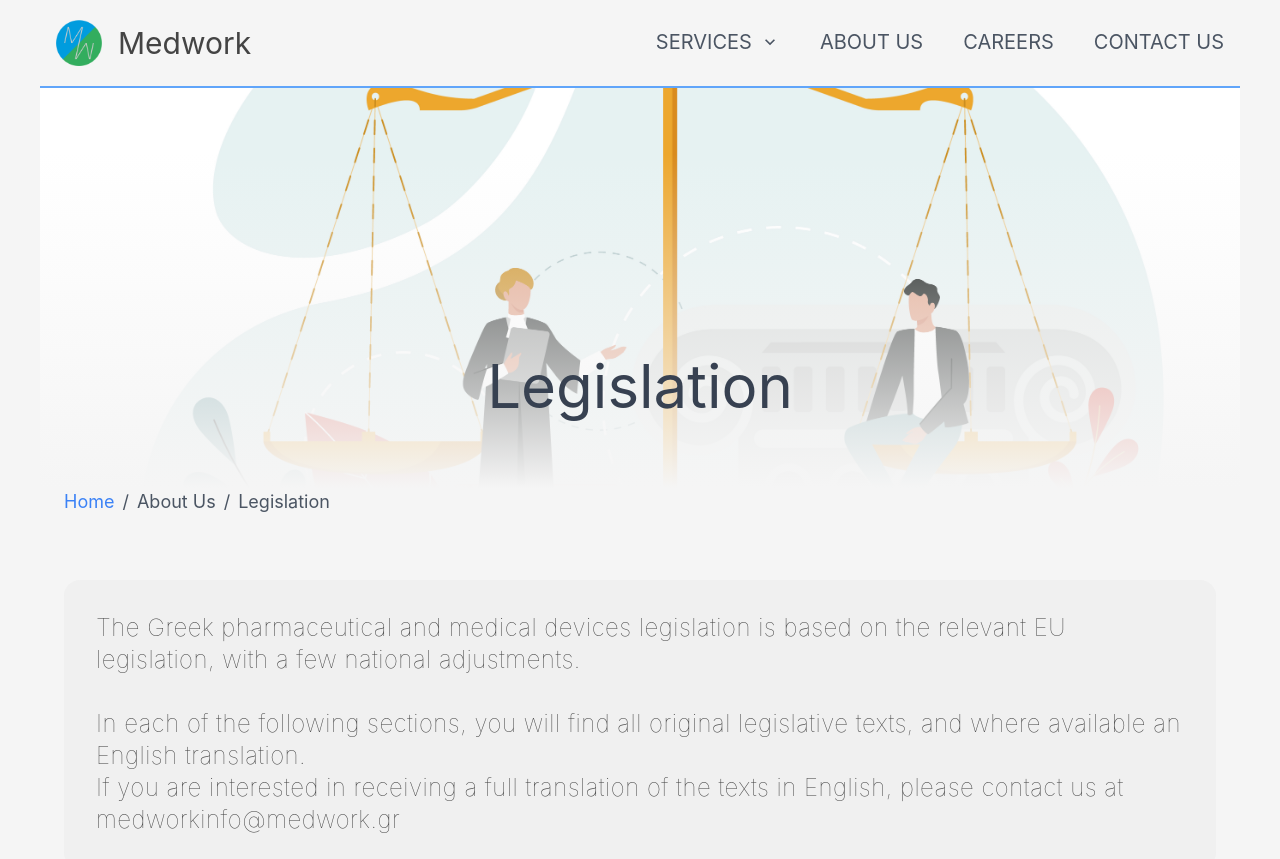
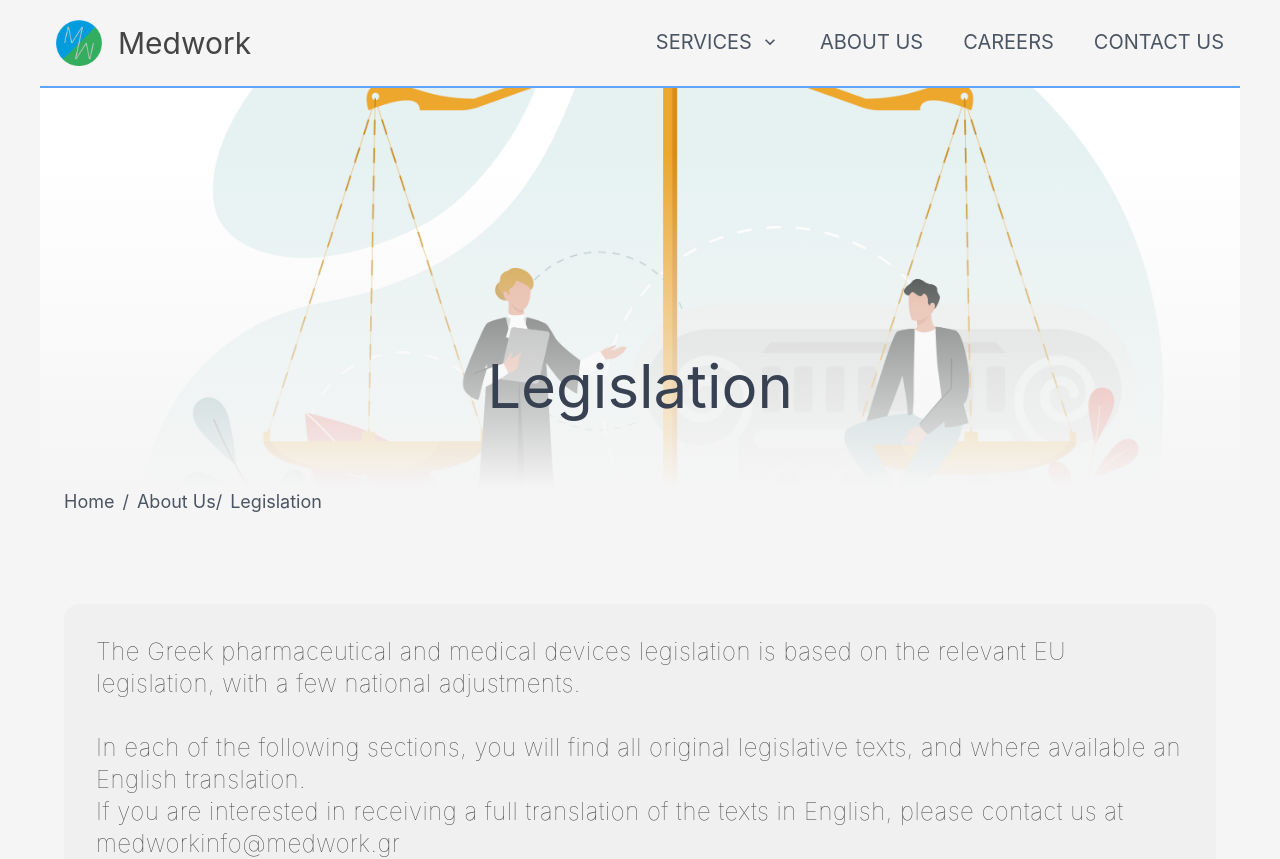
Before and after one commit to Medwork-CRO/webpage, a Next.js app: page /about-us/legislation in a window 1280 px wide. Shown: the top 859 px of the page. Built offline with nearby package versions, Linux system fonts and the light colour scheme.

Commit message:
Update hover to display menu on breadcrumb

```diff
--- a/src/components/Breadcrumb.tsx
+++ b/src/components/Breadcrumb.tsx
@@ -8,29 +8,56 @@ import { InfoBoxAttributes } from "./InfoBoxMatrix";
 
 const SERVICES = ["safety", "quality-assurance"];
 
+function hoverList(list: {link: string, title: string}[]) {
+    return (<div className="
+        hidden group-hover/item:block z-50 absolute
+        border border-gray-300 dark:border-gray-600
+        bg-medwork-light dark:bg-medwork-dark
+        p-4 rounded-md shadow-2xl drop-shadow-lg
+    ">
+        <div className="flex flex-col gap-2">
+            {list.map((item, i) => {
+                console.log("item.title :>> ", item.title);
+                return (
+                    <React.Fragment key={i}>
+                        <Link
+                            href={item.link}
+                            className="hover:text-blue-400"
+                        >
+                            {item.title}
+                        </Link>
+                    </React.Fragment>
+                );
+            })}
+        </div>
+    </div>);
+}
+
 function servicesPerCategory(service: string) {
     let infoBoxes: InfoBoxAttributes[] = [];
 
-    if (service === "safety") {
+    if (service === SERVICES[0]) {
         infoBoxes = safetyInfoBoxes;
-    } else if (service === "quality-assurance") {
+    } else if (service === SERVICES[1]) {
         infoBoxes = qualityAssuranceInfoBoxes;
     }
 
-    return infoBoxes.map((infoBox, i) => {
-        return (
-            <React.Fragment key={i}>
-                <div className="mt-2">
-                    <Link
-                        href={infoBox.link}
-                        className="text-blue-500 hover:text-blue-400 hover:underline"
-                    >
-                        {infoBox.title}
-                    </Link>
-                </div>
-            </React.Fragment>
-        );
-    });
+    return hoverList(infoBoxes);
+}
+
+function services() {
+    const list: {link: string, title: string}[] = [{
+        link: "/services/safety",
+        title: "Safety",
+    },{
+        link: "/services/quality-assurance",
+        title: "Quality Assurance",
+    },{
+        link: "/services/outsourcing",
+        title: "Outsourcing",
+    }];
+
+    return hoverList(list);
 }
 
 function formatBreadcrumb(input: string) {
@@ -78,7 +105,7 @@ const Breadcrumbs = () => {
 
     return (
         <div className="
-            inline-flex px-4 sm:px-6 lg:px-0 space-x-2
+            inline-flex px-4 pb-2  mb-4 sm:px-6 lg:px-0 space-x-2
             text-gray-600 dark:text-gray-300 md:text-lg text-base
         ">
             {pathNames.map((crumb, i) => {
@@ -86,8 +113,14 @@ const Breadcrumbs = () => {
                     return <div key={i}>{formatBreadcrumb(crumb)}</div>;
                 } else if (!pathSanitisation(paths[i]).valid) {
                     return  <React.Fragment key={i}>
-                        <div>{formatBreadcrumb(crumb)}</div>
-                        <span>/</span>
+                        <div className="group/item">
+                            <div className="flex flex-row items-center">
+                                <div>{formatBreadcrumb(crumb)}</div>
+                                {crumb === "services" && <MdExpandMore className="ml-1"/>}
+                                <span>/</span>
+                            </div>
+                            {crumb === "services" && services()}
+                        </div>
                     </React.Fragment>;
                 } else {
                     return (
@@ -96,20 +129,13 @@ const Breadcrumbs = () => {
                                 <div className="flex flex-row items-center">
                                     <Link
                                         href={pathSanitisation(paths[i]).path}
-                                        className="text-blue-500 hover:text-blue-400 hover:underline"
+                                        className="hover:text-blue-400"
                                     >
                                         {formatBreadcrumb(crumb)}
                                     </Link>
                                     {SERVICES.includes(crumb) && <MdExpandMore className="ml-1"/>}
                                 </div>
-                                {SERVICES.includes(crumb) && <div className="
-                                    hidden group-hover/item:block z-50 absolute
-                                    border border-gray-300 dark:border-gray-400
-                                    bg-medwork-light dark:bg-medwork-dark
-                                    p-4 rounded-md shadow-2xl drop-shadow-lg
-                                ">
-                                    {servicesPerCategory(crumb)}
-                                </div>}
+                                {SERVICES.includes(crumb) && servicesPerCategory(crumb)}
                             </div>
                             <span>/</span>
                         </React.Fragment>
```
Also changed, not shown: 1 other file (tests, documents, lock files or other folders).
